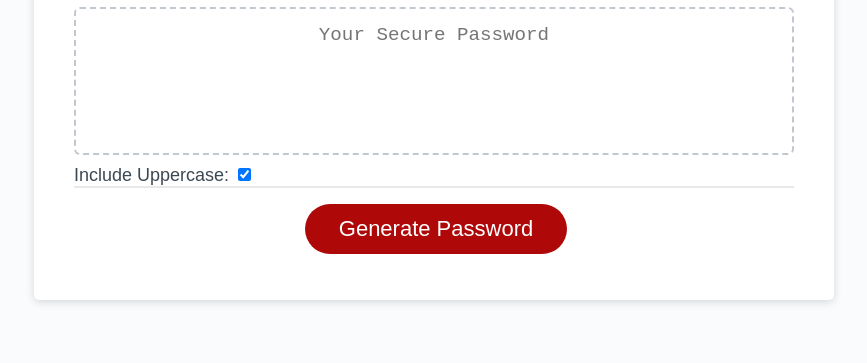
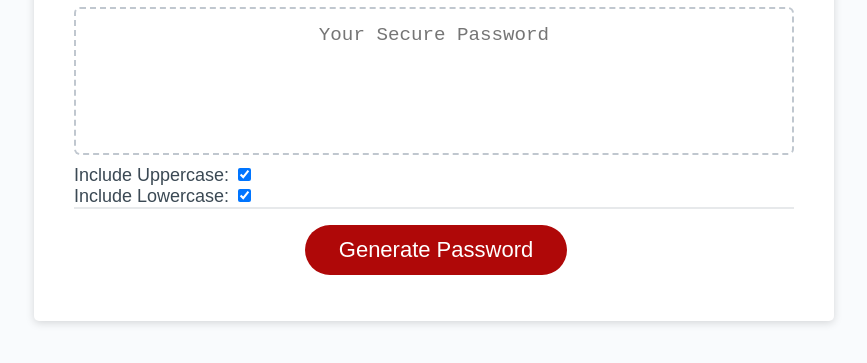
Before and after one commit to GraceEmah17/Password-Generator..-, a plain HTML site: page index.html in a window 1280 px wide. Shown: the part 259-622 px from the top of the page, without its empty margins (206-1073 px from the left). Drawn offline with Linux system fonts and the light colour scheme.

Commit message:
check lowercase checkbox to include lowercase in password generator

```diff
--- a/index.html
+++ b/index.html
@@ -31,6 +31,10 @@
         <label for="uppercase">Include Uppercase: </label>
         <input type="checkbox" id="upperCasedCharacters" checked />
         <br />
+        <!--check lowercase checkbox to include lowercase in password generator-->
+        <label for="lowercase">Include Lowercase: </label>
+        <input type="checkbox" id="lowerCasedCharacters" checked />
+        <br />
 
         <div class="card-footer">
           <button id="generate" class="btn">Generate Password</button>
```
